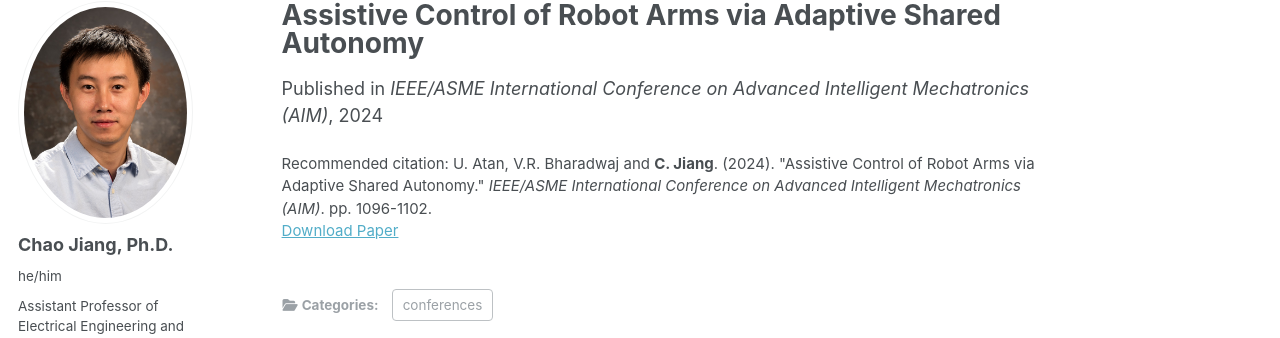
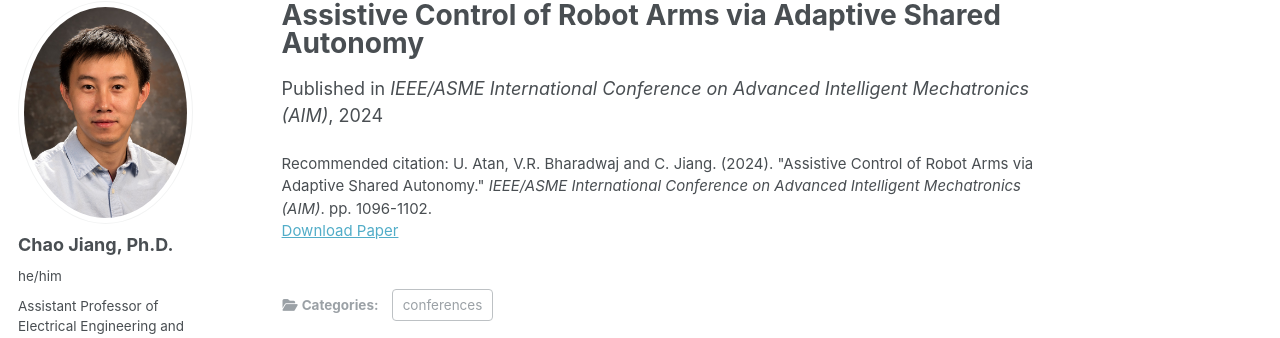
Before and after one commit to cjiang6/cjiang6.github.io, a Jekyll site: the page built from _publications/2024-8-24.md, in a window 1280 px wide and 1072 px high. Shown: the part 105-443 px from the top of the window. Built offline with Jekyll 4.4.1, drawn with Linux system fonts in a browser that asks for light colours; some web fonts are replaced.

Commit message:
Update 2024-8-24.md

```diff
--- a/_publications/2024-8-24.md
+++ b/_publications/2024-8-24.md
@@ -8,5 +8,5 @@ date: 2024-08-24
 venue: 'IEEE/ASME International Conference on Advanced Intelligent Mechatronics (AIM)'
 #slidesurl: 'http://academicpages.github.io/files/slides1.pdf'
 paperurl: 'https://ieeexplore.ieee.org/document/10637239'
-citation: 'U. Atan, V.R. Bharadwaj and <b>C. Jiang</b>. (2024). &quot;Assistive Control of Robot Arms via Adaptive Shared Autonomy.&quot; <i>IEEE/ASME International Conference on Advanced Intelligent Mechatronics (AIM)</i>. pp. 1096-1102.'
+citation: 'U. Atan, V.R. Bharadwaj and C. Jiang. (2024). &quot;Assistive Control of Robot Arms via Adaptive Shared Autonomy.&quot; <i>IEEE/ASME International Conference on Advanced Intelligent Mechatronics (AIM)</i>. pp. 1096-1102.'
 ---
```
